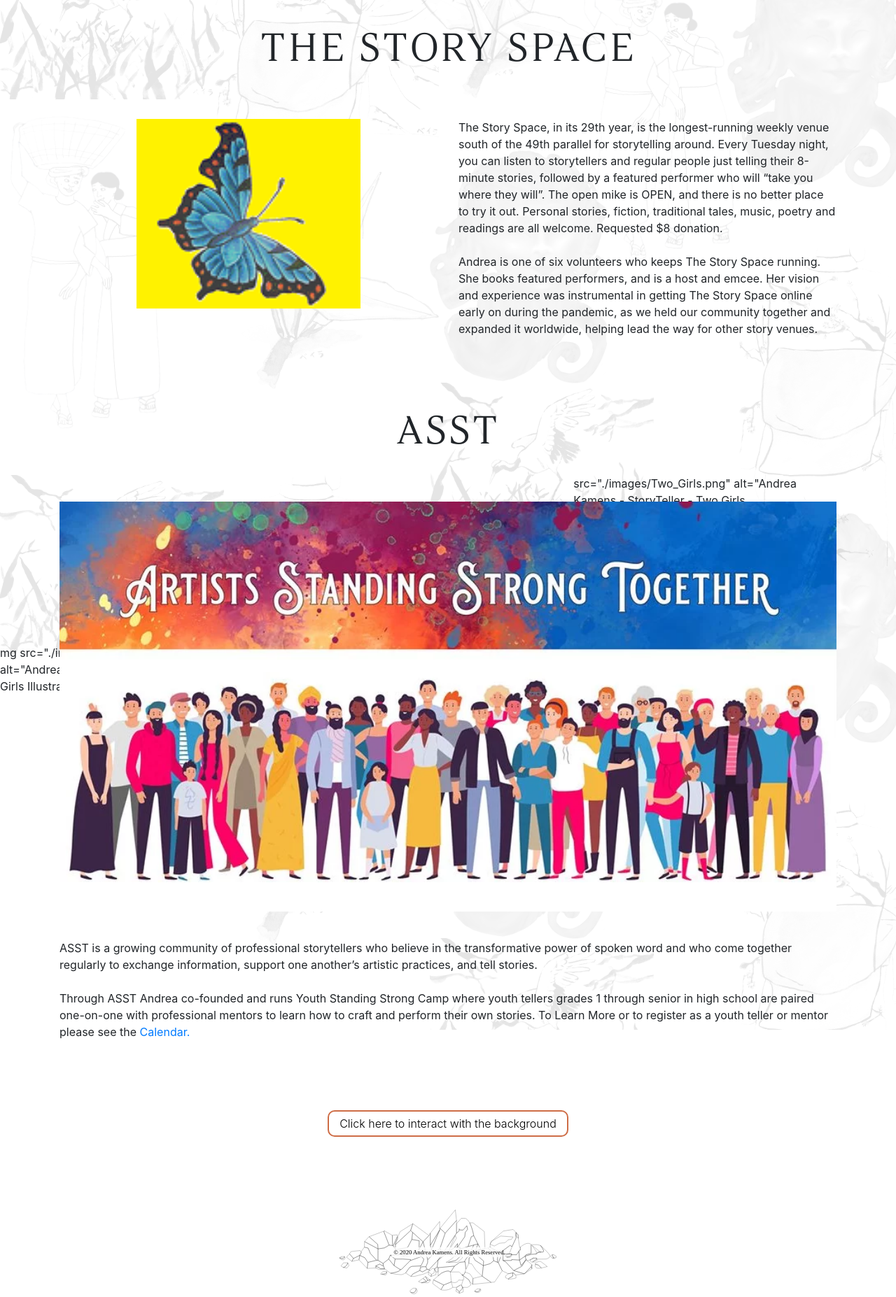
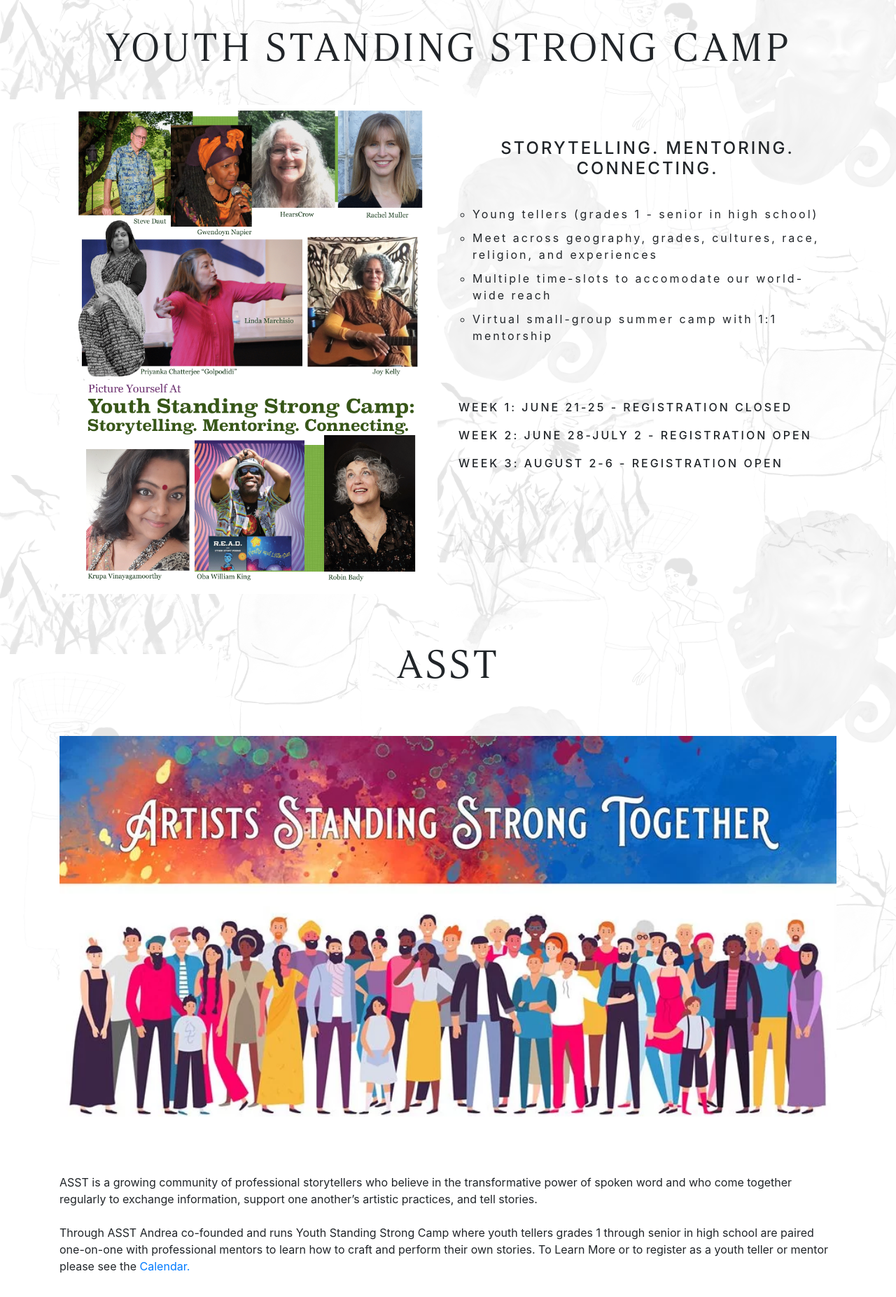
Before and after one commit to ninahorne/Andrea-Kamens, a PHP site: page /StorySpace.html in a window 1280 px wide. Shown: the part 115-1969 px from the top of the page at 70% size. Run offline with PHP 8.4, Linux system fonts and the light colour scheme; some libraries are stand-ins or nearby versions; some web fonts are replaced.

Commit message:
Youth Standing Strong Page

```diff
--- a/StorySpace.html
+++ b/StorySpace.html
@@ -4,7 +4,7 @@
     <meta charset="utf-8" />
     <meta http-equiv="X-UA-Compatible" content="IE=edge" />
     <title>
-      Story Space | Andrea Kamens - Storyteller - Zoom, Virtual Storytelling,
+      Youth Standing Strong Camp | Andrea Kamens - Storyteller - Zoom, Virtual Storytelling,
       based in Boston, MA
     </title>
     <meta
@@ -78,7 +78,11 @@
         <li class="menu-item">
           <a class="menu-link" href="about.html"> About Andrea</a>
         </li>
-
+        <li class="menu-item">
+          <a class="menu-link" href="StorySpace.html">
+            Youth Standing Strong Camp
+          </a>
+        </li>
         <li class="menu-item">
           <a class="menu-link" href="offeringsandaudiences.html">
             Offerings & Audiences</a
@@ -103,18 +107,89 @@
           <a class="menu-link" href="recentwork.html"> Recent Work</a>
         </li>
 
-        <li class="menu-item">
-          <a class="menu-link" href="StorySpace.html">
-            The Story Space & ASST
-          </a>
-        </li>
       </ul>
     </header>
 
     <div class="content">
       <!--PAGE TITLE ====================================================================-->
+      <section class="page-title">
+
+          <div class="container">
+        <h1>Youth Standing Strong Camp</h1>
+            <div class="mt-5 mb-5">
+              <div class="row">
+                <div class="col-lg-6">
+                  <img width="100%" onclick="openYSSPdf()" class="youth-standing-strong" src="./images/yss.png.png" alt="Youth Standing Strong Camp">
+                </div>
+                <div class="col-lg-6">
+                  <h4 class="mt-5">Storytelling. Mentoring. Connecting.</h4>
+                  <ul class="list">
+                    <li>
+                      Young tellers (grades 1 - senior in high school)
+                    </li>
+                    <li>
+                      Meet across geography, grades, cultures, race, religion, and experiences
+                    </li>
+                    <li>
+                      Multiple time-slots to accomodate our world-wide reach
+                    </li>
+                    <li>
+                      Virtual small-group summer camp with 1:1 mentorship
+                    </li>
+                  </ul>
+                  <div class="mt-5">
+                    <p class="text-left bold">
+                      Week 1: June 21-25 - registration CLOSED
+
+                    </p>
+                    <p class="text-left bold">
+                      Week 2: June 28-July 2 - registration OPEN
+
+                    </p>
+                    <p class="text-left bold">
+                      Week 3: August 2-6 - registration OPEN
+
+                    </p>
+                  </div>
+
+
+
+                </div>
+
+              </div>
+            </div>
+
+
+
+
+          </div>
+      </section>
+
 
       <section class="page-title">
+        <h2>ASST</h2>
+      </section>
+
+      <div class="container">
+        <a href="https://www.artistsstandingstrongtogether.net/history">
+          <img src="images/assa-img.webp" class="assa-img" alt=""
+        /></a>
+        <p class="assa-copy">
+          ASST is a growing community of professional storytellers who believe
+          in the transformative power of spoken word and who come together
+          regularly to exchange information, support one another’s artistic
+          practices, and tell stories.
+          <br />
+          <br />
+          Through ASST Andrea co-founded and runs Youth Standing Strong Camp
+          where youth tellers grades 1 through senior in high school are paired
+          one-on-one with professional mentors to learn how to craft and perform
+          their own stories. To Learn More or to register as a youth teller or
+          mentor please see the <a href="Calendar.html"> Calendar. </a>
+        </p>
+      </div>
+
+            <section class="page-title">
         <h1>The Story Space</h1>
       </section>
 
@@ -151,29 +226,6 @@
             </div>
           </div>
         </div>
-      </div>
-
-      <section class="page-title">
-        <h2>ASST</h2>
-      </section>
-
-      <div class="container">
-        <a href="https://www.artistsstandingstrongtogether.net/history">
-          <img src="images/assa-img.webp" class="assa-img" alt=""
-        /></a>
-        <p class="assa-copy">
-          ASST is a growing community of professional storytellers who believe
-          in the transformative power of spoken word and who come together
-          regularly to exchange information, support one another’s artistic
-          practices, and tell stories.
-          <br />
-          <br />
-          Through ASST Andrea co-founded and runs Youth Standing Strong Camp
-          where youth tellers grades 1 through senior in high school are paired
-          one-on-one with professional mentors to learn how to craft and perform
-          their own stories. To Learn More or to register as a youth teller or
-          mentor please see the <a href="Calendar.html"> Calendar. </a>
-        </p>
       </div>
     </div>
 
@@ -333,13 +385,12 @@
           class="image"
           id="image4"
           data-toggle="modal"
-          <img
-            src="./images/Two_Girls.png"
-            alt="Andrea Kamens - StoryTeller - Two Girls Illustration"
-          />
-src="./images/Two_Girls.png"
-            alt="Andrea Kamens - StoryTeller - Two Girls Illustration"
-          />
+        >
+        <img
+        src="./images/Two_Girls.png"
+        alt="Andrea Kamens - StoryTeller - Two Girls Illustration"
+      />
+
 
         </div>
         <div
@@ -356,11 +407,9 @@ src="./images/Two_Girls.png"
         <div
           class="image"
           id="image6"
-          <img
-            src="./images/Two_Girls.png"
-            alt="Andrea Kamens - StoryTeller - Two Girls Illustration"
-          />
-mg
+
+        >
+        <img
             src="./images/Two_Girls.png"
             alt="Andrea Kamens - StoryTeller - Two Girls Illustration"
           />
--- a/scripts.js
+++ b/scripts.js
@@ -111,11 +111,15 @@ document.addEventListener('DOMContentLoaded', function () {
   }
 });
 
+function openYSSPdf() {
+  const url = './images/mentors 2021.pdf';
+  window.open(url, '_blank');
+}
 function navigateToGetTickets() {
   const url = 'https://www.eventcombo.com/e/stories-in-living-color-42864';
   window.open(url, '_blank');
 }
-function navigateToRegistrationLink() {
+function nagivateToRegistrationLink() {
   const url =
     'https://us02web.zoom.us/meeting/register/tZYvdOyuqT4pGtwurtu97aI3I6l-czW5mUyf';
   window.open(url, '_blank');
--- a/styles.css
+++ b/styles.css
@@ -707,6 +707,9 @@ ul {
 @media (max-width: 768px) {
 }
 @media (max-width: 576px) {
+  .page-title h1{
+    font-size: 2rem;
+  }
 }
 
 /*ABOUT ME PAGE*/
@@ -2006,6 +2009,9 @@ iframe {
     text-align: center;
     left: 3px;
   }
+  #announcementBanner .announcement-banner-button {
+    margin: 20px auto;
+  }
 }
 
 
@@ -2024,3 +2030,18 @@ iframe {
   height: 100%;
   flex-direction: column;
 }
+
+.list{
+  padding: 20px;
+}
+
+.list li{
+  text-align: left;
+  text-transform: none;
+  list-style: circle;
+  margin: 10px 0px;
+}
+
+.bold{
+  font-weight: 500;
+}
```
Also changed, not shown: Calendar.html (+5 -6 lines), Video.html (+6 -6 lines), about.html (+5 -5 lines), createyourprogram.html (+6 -6 lines), index.html (+11 -13 lines), offeringsandaudiences.html (+6 -6 lines), recentwork.html (+6 -6 lines), images/yss.png.png (added), 1 other file.
